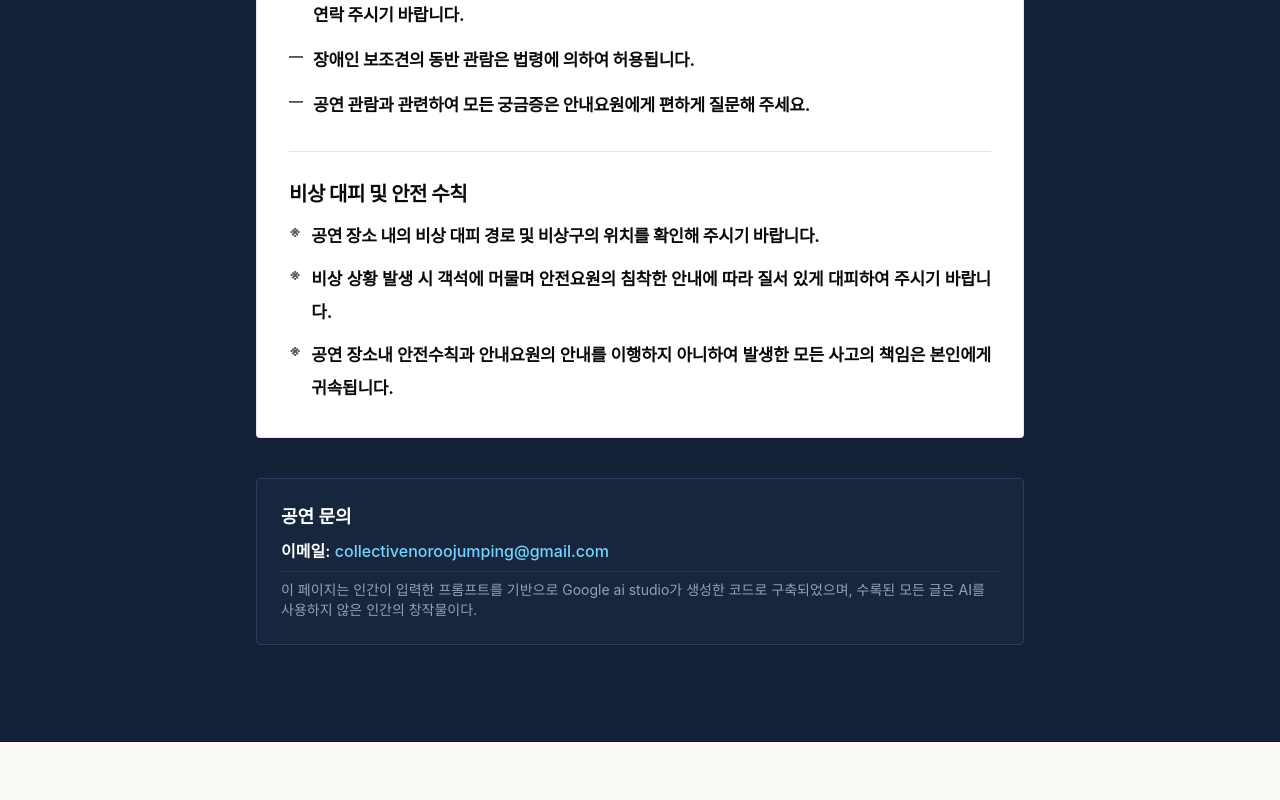
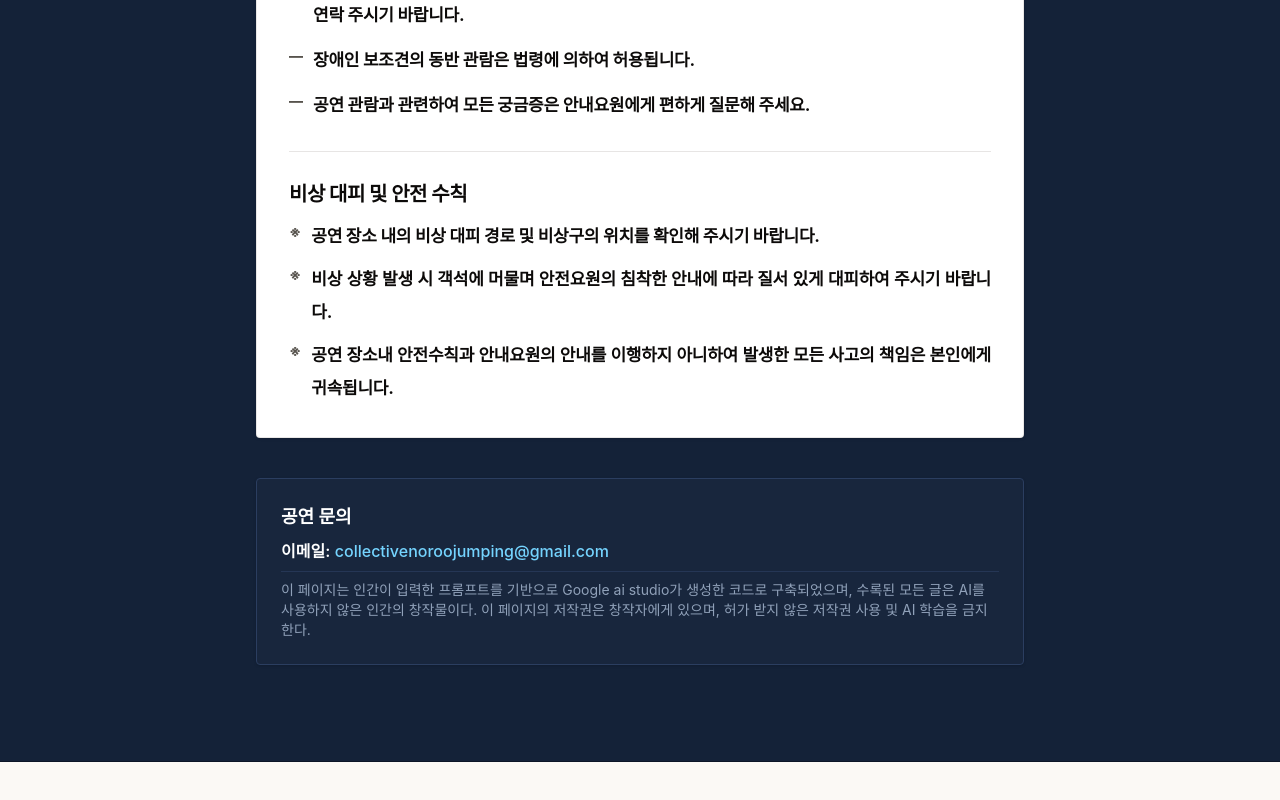
Before and after one commit to laurent721/lesvillescoulantes, a React (Vite) app: page / in a window 1280 px wide. Shown: the part 7841-8641 px from the top of the page. Built offline with nearby package versions, Linux system fonts and the light colour scheme; a web font is replaced by a local one.

Commit message:
feat: add copyright notice to inquiry section
Updated operating hours information to include explicit copyright protection and restrictions against unauthorized use and AI training.

```diff
--- a/src/data/defaultContent.ts
+++ b/src/data/defaultContent.ts
@@ -232,7 +232,7 @@ export const defaultProgramContent: ProgramBookContent = {
     inquiry: {
       phone: '',
       email: 'collectivenoroojumping@gmail.com',
-      operatingHours: '이 페이지는 인간이 입력한 프롬프트를 기반으로 Google ai studio가 생성한 코드로 구축되었으며, 수록된 모든 글은 AI를 사용하지 않은 인간의 창작물이다.'
+      operatingHours: '이 페이지는 인간이 입력한 프롬프트를 기반으로 Google ai studio가 생성한 코드로 구축되었으며, 수록된 모든 글은 AI를 사용하지 않은 인간의 창작물이다. 이 페이지의 저작권은 창작자에게 있으며, 허가 받지 않은 저작권 사용 및 AI 학습을 금지한다.'
     }
   }
 };
```
